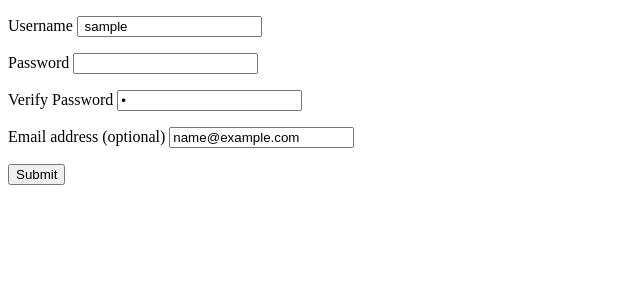
After one commit to canthonica/user-signup, a Flask app: template templates/add-user.html in a window 1280 px wide. The commit adds this page. Shown: the top 300 px of the page, without its empty margins (0-640 px from the left). Run offline with Flask 2, Linux system fonts and the light colour scheme; the template is opened without the code that fills it: most values are stand-ins (such as "Sample title", 1, 10 or a date in 2020).

Commit message:
more add user work

```diff
--- a/main.py
+++ b/main.py
@@ -6,14 +6,37 @@ import cgi
 app = Flask(__name__)
 app.config['DEBUG'] = True
 
+@app.route("/user", methods=['POST'])
+def signup():
+    username = request.form['username']
+    error = "Invalid Usernme. Please enter username between 3 and 20 characters"
+    if len(username) < 3 or len(username) > 20:
 
+        return redirect("/?error=" + error)
 
-@app.route("/")
-def index():
-    return render_template('base.html')
+    else:
+
+        return render_template("add-user.html", username=username )
+
+@app.route("/password", methods=['POST'])
+def passwords():
+    password1 = request.form['password']
+    if len(password1) < 3 or len(password1) > 20:
+        error = "Invalid Password Please enter password between 3 and 20 characters"
+        return redirect("/?error=" + error)
+
+    else:
+        return render_template("add-user.html", password=password1)
 
 
 
 
 
-app.run()
+@app.route("/")
+def index():
+    error = request.args.get("error")
+    return render_template('add-user.html', error=error)
+
+
+if __name__ == "__main__":
+    app.run()
--- /dev/null
+++ b/templates/add-user.html
@@ -0,0 +1,44 @@
+
+{% extends "base.html" %}
+ {% block content %}
+
+    <form action="/user"  method='post'>
+
+        <p>
+        <label for="username">Username</label>
+        <input type="text" name="username" value=" {{ username }}"
+        {% if error %}
+        class='.error'>{{ error }}
+        {% endif %}
+        </p>
+    </form>
+
+    <form action="/password" method='post'>
+         <p>
+
+        <label for="password">Password</label>
+        <input type="password" name="password"
+
+        </p>
+
+        <p>
+        <label for="verify">Verify Password</label>
+        <input type="password" name="verify" value="{{ password }}"
+        {% if error %}
+        class='.error'>{{ error }}
+        {% endif %}
+        </p>
+     </form>
+
+    <form>
+        <p>
+        <label for="email">Email address (optional)</label>
+        <input type="text" value="{{ email }}">
+        </p>
+        <label>
+        <input type="submit">
+        </label>
+    </form>
+
+
+ {% endblock %}
--- a/templates/base.html
+++ b/templates/base.html
@@ -10,31 +10,16 @@
         </style>
     </head>
     <body>
-        <h1>
-            <a href="/">User Signup</a>
-        </h1>
-    <form method='post'>
-
-        <label for="username">Username</label>
-        <input type="text" name="username" value="">
-
-        <label for="password">Password</label>
-        <input type="password" name="password"
 
 
-
-        <label for="verify">Verify Password</label>
-        <input type="password" name="verify"
-
-        <label for="email">Email address (optional)</label>
-        <input type="text" value="">
-
-
-    </form>
 
         {% block content %}
         {% endblock %}
 
     </body>
 
+
+
+
+
 </html>
```
Also changed, not shown: add-user.html (deleted, +0 -7 lines), templates/edit.html (added, +11 -0 lines), templates/password.html (added, +21 -0 lines), 1 other file.
